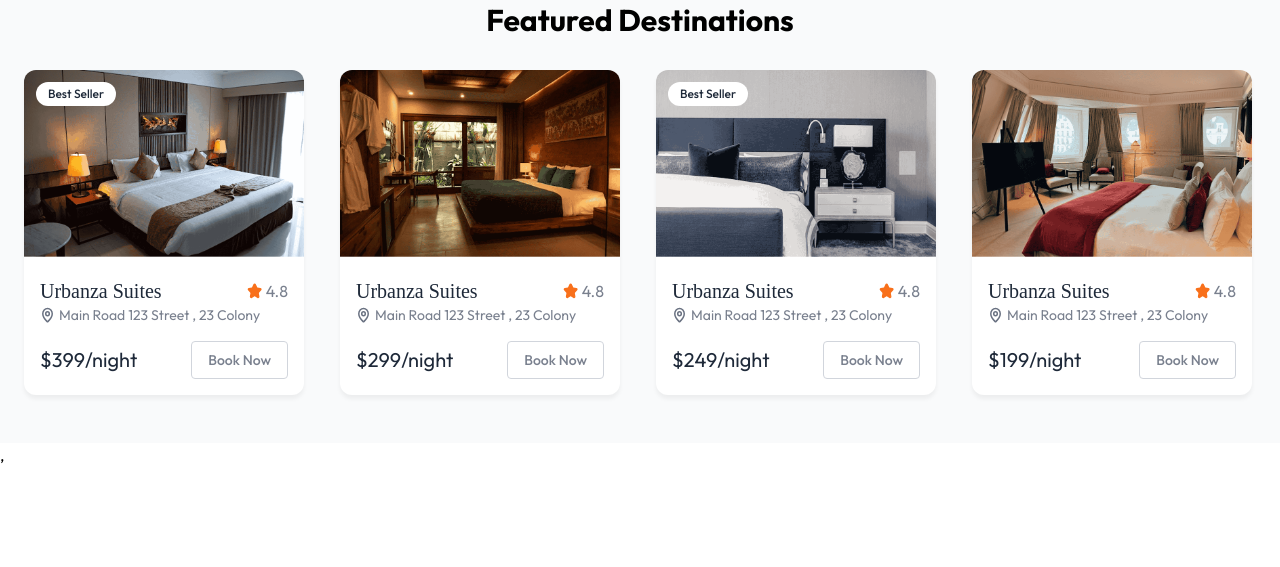
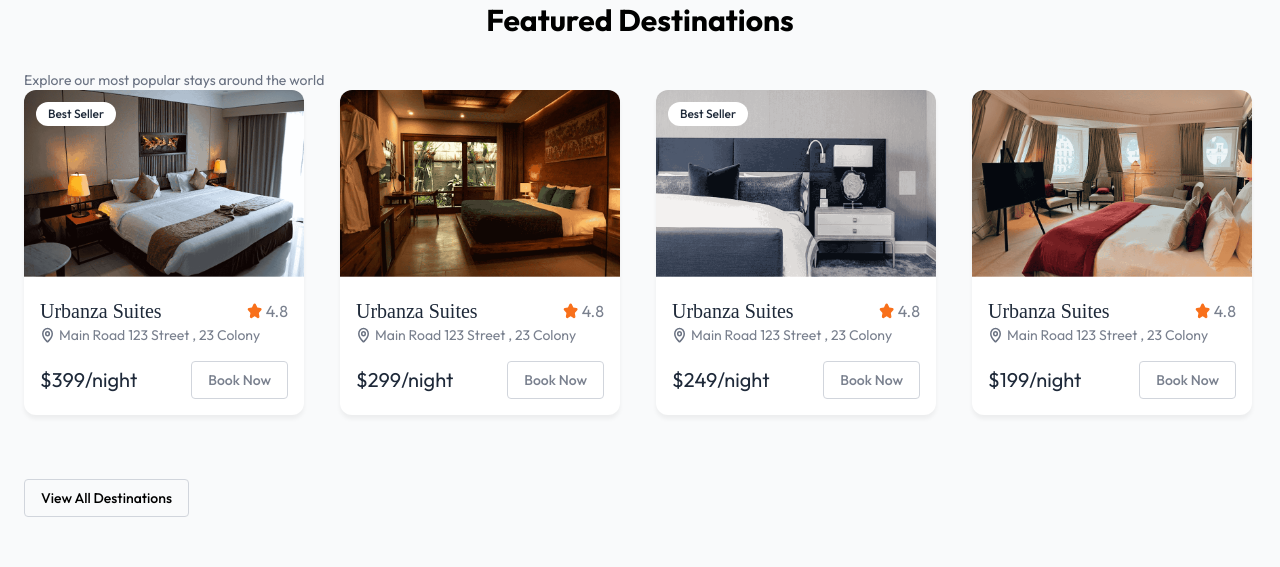
Before and after one commit to duolgT/grand-plaza-booking-hotel, a React (Vite) app: page / in a window 1280 px wide. Shown: the part 846-1413 px from the top of the page. Before the commit the page ends 1313 px from the top, so only its background shows below. Built offline with nearby package versions, Linux system fonts and the light colour scheme; no server answers; a web font is replaced by a local one.

Commit message:
Featured page

```diff
--- a/src/components/FeaturedDestination.jsx
+++ b/src/components/FeaturedDestination.jsx
@@ -1,19 +1,33 @@
 import React from "react";
 import { roomsDummyData } from "../assets/assets";
 import HotelCard from "./HotelCard";
+import { useNavigate } from "react-router-dom";
 
 const FeaturedDestination = () => {
+
+  const navigate = useNavigate();
   return (
     <section className="py-12 px-6 bg-gray-50">
       <h2 className="text-3xl font-bold text-center mb-8">
         Featured Destinations
       </h2>
+      <p className="text-gray-500 mt-2 text-sm">
+    Explore our most popular stays around the world
+  </p>
 
       <div className="grid gap-8 sm:grid-cols-2 lg:grid-cols-4">
         {roomsDummyData.slice(0, 4).map((room, index) => (
           <HotelCard key={room._id || index} room={room} index={index} />
         ))}
       </div>
+      <button
+        onClick={() => {
+          navigate('/rooms');
+          window.scrollTo(0, 0);
+        }}
+        className="my-16 px-4 py-2 text-sm font-medium border border-gray-300 rounded hover:bg-gray-50 transition-all cursor-pointer ">
+        View All Destinations
+      </button>
     </section>
   );
 };
```
